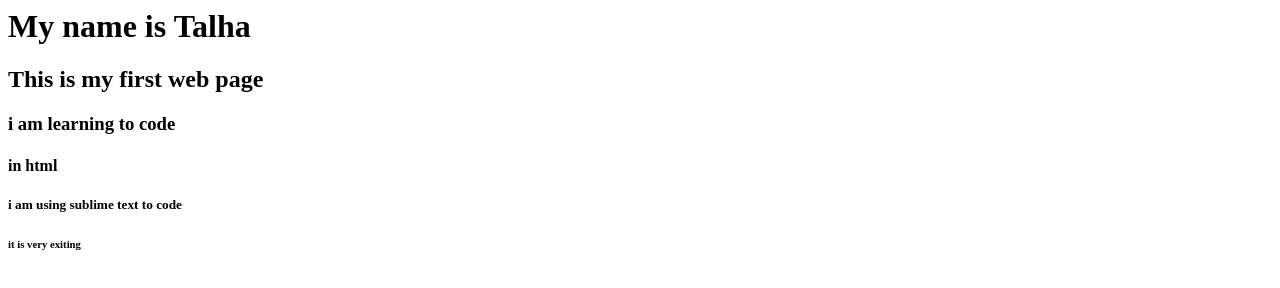
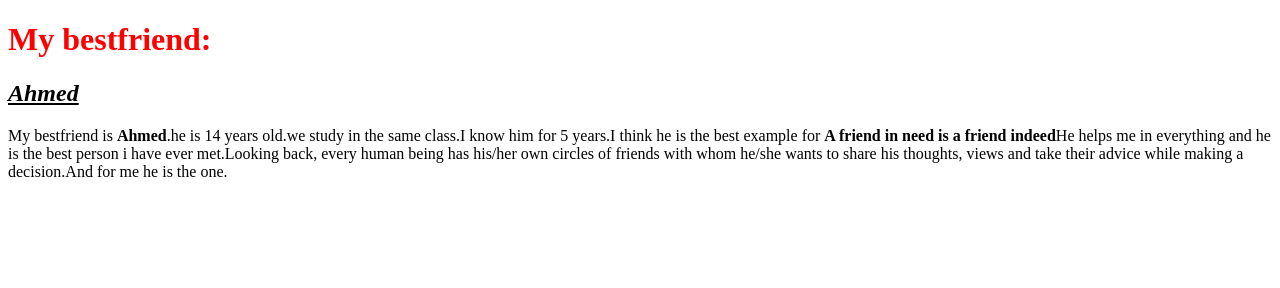
Before and after one commit to Thamidyuio/html4, a plain HTML site: page index.html in a window 1280 px wide. Drawn offline with Linux system fonts and the light colour scheme.

Commit message:
Add files via upload

```diff
--- a/index.html
+++ b/index.html
@@ -1 +1,9 @@
-<h1> My name is Talha </h1> <h2> This is my first web page </h2> <h3> i am learning to code </h3> <h4> in html </h4> <h5> i am using sublime text to code </h5> <h6> it is very exiting </h6>
+<!DOCTYPE html>
+<html>
+<head>
+	<title>Talha's website</title>
+</head>
+<body>
+   <h1><font color="red">My bestfriend:</font></h1><h2><u><i>Ahmed</i></u></h2>My bestfriend is <b>Ahmed</b>.he is 14 years old.we study in the same class.I know him for 5 years.I think he is the best example for <b> A friend in need is a friend indeed</b>He helps me in everything and he is the best person i have ever met.Looking back, every human being has his/her own circles of friends with whom he/she wants to share his thoughts, views and take their advice while making a decision.And for me he is the one.
+</body>
+</html>
```
